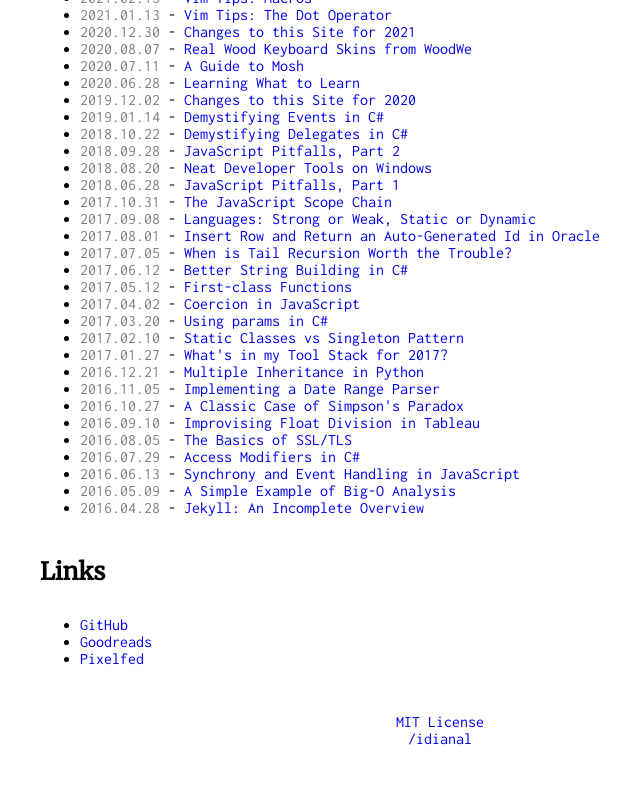
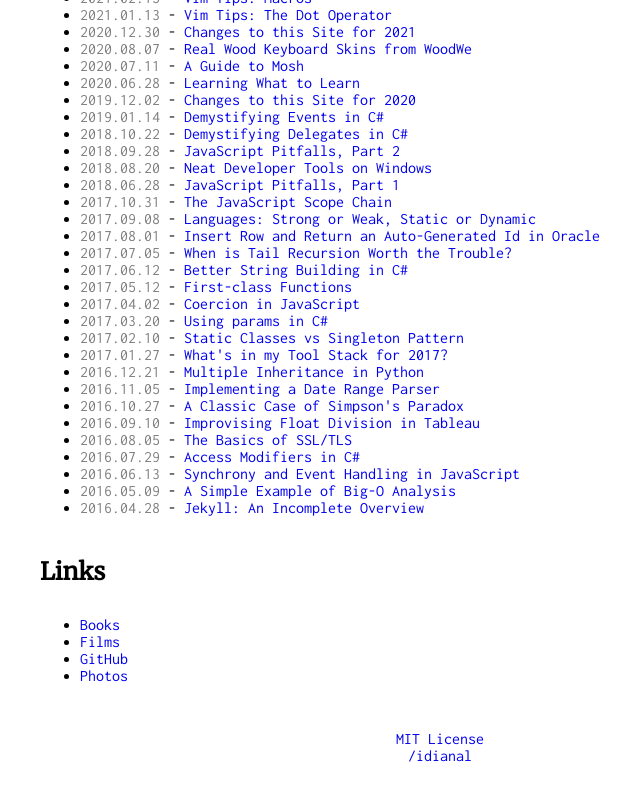
Before and after one commit to idianal/personal-site, an Eleventy site: page index.njk in a window 1280 px wide. Shown: the part 602-1402 px from the top of the page, without its empty margins (200-840 px from the left). Built offline with nearby package versions, Linux system fonts and the light colour scheme; Eleventy itself is replaced by a stand-in of ours; files that its build step writes are made by us from their sources; what markdown-it-sup would draw is missing.

Commit message:
Update section "Links"

```diff
--- a/_data/links.json
+++ b/_data/links.json
@@ -1,5 +1,6 @@
 [
+    { "name": "Books", "url": "https://www.goodreads.com/idianal" },
+    { "name": "Films", "url": "https://www.letterboxd.com/idianal" },
     { "name": "GitHub", "url": "https://www.github.com/idianal" },
-    { "name": "Goodreads", "url": "https://www.goodreads.com/idianal" },
-    { "name": "Pixelfed", "url": "http://pixelfed.social/idian.io"}
+    { "name": "Photos", "url": "https://pixelfed.social/idian.io"}
 ]
--- a/index.njk
+++ b/index.njk
@@ -14,7 +14,7 @@ title: Home
 </p>
 
 <p>
-    I keep some of my stuff on <a href="{{ links | findElement('name', 'GitHub', 'url') | url }}">GitHub</a> and track my reading on <a href="{{ links | findElement('name', 'Goodreads', 'url') | url }}">Goodreads</a>.
+    I keep some of my stuff on <a href="{{ links | findElement('name', 'GitHub', 'url') | url }}">GitHub</a> and track my reading on <a href="{{ links | findElement('name', 'Books', 'url') | url }}">Goodreads</a>.
 </p>
 
 <h2>Blog Posts</h2>
```
